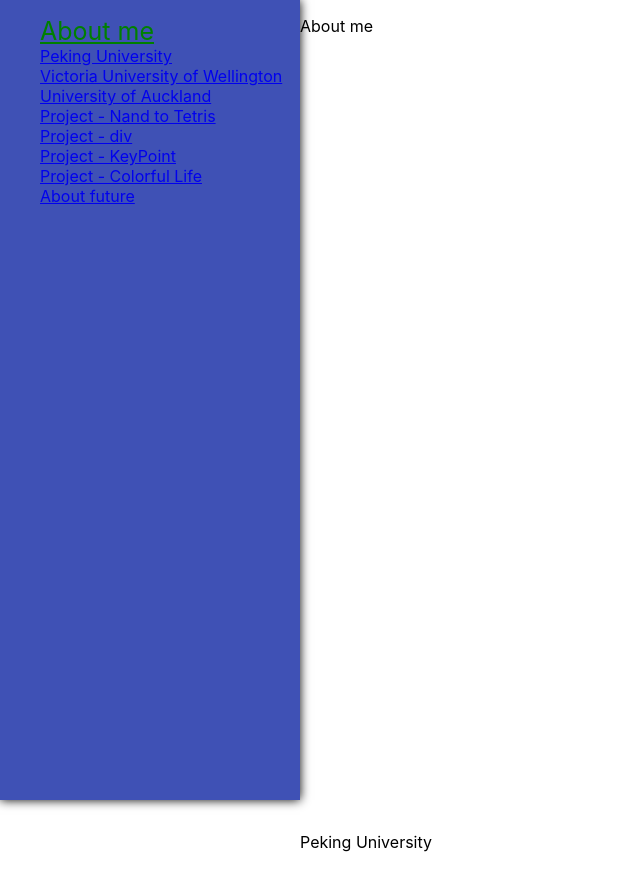
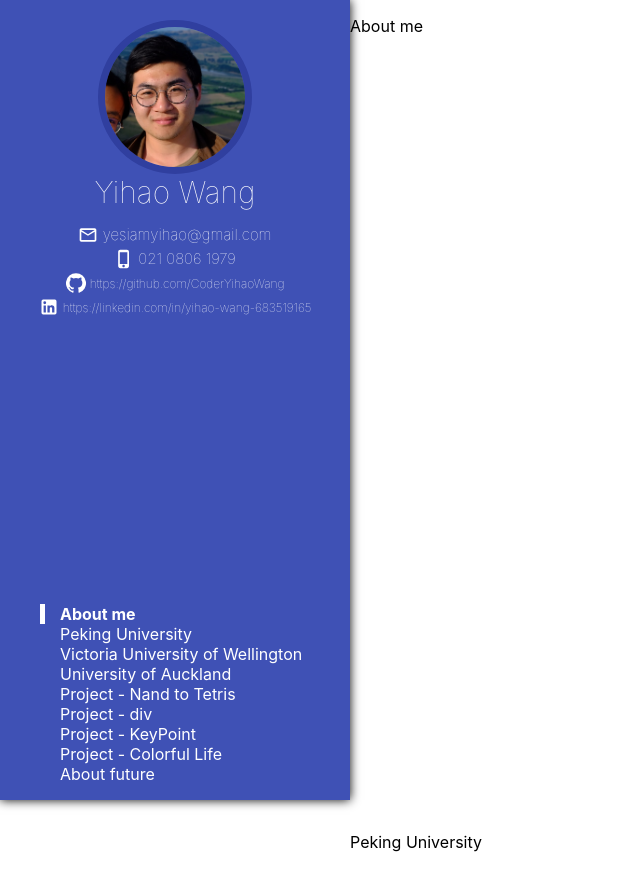
Before and after one commit to y1hao/cv2020, a React (Create React App) app: page / in a window 1280 px wide. Shown: the top 890 px of the page, without its empty margins (0-640 px from the left). Built offline with nearby package versions, Linux system fonts and the light colour scheme.

Commit message:
Add content to nav drawer

```diff
--- a/src/Components/Content.tsx
+++ b/src/Components/Content.tsx
@@ -11,7 +11,7 @@ export default function Content(props: IProps) {
     createStyles({
       root: {
         [theme.breakpoints.up('sm')]: {
-          marginLeft: 300
+          marginLeft: 350
         },
         [theme.breakpoints.down('xs')]: {
           marginTop: 50
--- a/src/Components/Nav.css
+++ b/src/Components/Nav.css
@@ -1,8 +1,26 @@
-a {
-    display: block
+.scroll-spy > a {
+    display: block;
+    box-sizing: border-box;
+    padding-left: 15px;
+    color: white;
+    text-decoration: none;
+    border-left: rgba(0,0,0,0) solid 5px;
+    text-align: left;
 }
 
-.is-current {
-    color: green;
-    font-size: 25px;
+.scroll-spy > a:hover {
+    font-weight: bold;
 }
+
+.scroll-spy > a:visited {
+    color: white;
+}
+
+.scroll-spy > a:active {
+    font-weight: bolder;
+}
+
+.scroll-spy > .is-current {
+    border-left: white solid 5px;
+    font-weight: bold;
+}
--- a/src/Components/Nav.tsx
+++ b/src/Components/Nav.tsx
@@ -17,6 +17,7 @@ export default function Nav() {
         "aboutFuture"
       ]}
       currentClassName="is-current"
+      className="scroll-spy"
     >
       <a href="#aboutMe">About me</a>
       <a href="#pekingUniversity">Peking University</a>
--- a/src/Components/NavDrawer.tsx
+++ b/src/Components/NavDrawer.tsx
@@ -1,6 +1,8 @@
 import React from 'react';
 import { Drawer, Hidden, Theme, createStyles, makeStyles, List, ListItem, Link } from '@material-ui/core';
 import Nav from './Nav';
+import avatar from '../images/avatar.jpg';
+import { MailOutline, PhoneIphone, GitHub, LinkedIn } from '@material-ui/icons';
 
 interface IProps {
   isDrawerOpen: boolean,
@@ -16,7 +18,7 @@ export default function NavDrawer(props: IProps) {
         border: 'none'
       },
       drawerPaper: {
-        width: 300,
+        width: 350,
         backgroundColor: theme.palette.primary.main,
         border: 'none',
         boxShadow: 'black 0 0 10px'
@@ -25,13 +27,67 @@ export default function NavDrawer(props: IProps) {
         width: 300
       },
       content: {
-        backgroundColor: theme.palette.primary.main
+        backgroundColor: theme.palette.primary.main,
+        height: '100vh',
+        display: 'flex',
+        flexDirection: 'column',
+        justifyContent: 'space-between',
+        flexWrap: 'nowrap',
+      },
+      profileWrapper: {
+
+      },
+      avatar: {
+        width: '40%',
+        display: 'block',
+        borderRadius: '50%',
+        margin: 'auto',
+        marginTop: 20,
+        borderWidth: 7,
+        borderStyle: 'solid',
+        borderColor: theme.palette.primary.dark
+      },
+      name: {
+        fontSize: 30,
+        fontWeight: 'lighter',
+        textAlign: 'center',
+        margin: 'auto',
+        marginBottom: 10,
+        color: 'white'
+      },
+      contact: {
+        fontSize: 15,
+        fontWeight: 'lighter',
+        margin: 'auto',
+        textAlign: 'center',
+        color: 'white'
+      },
+      icon: {
+        fontSize: 20,
+        transform: 'translate(0, 5px)'
+      },
+      link: {
+        fontSize: 12,
+        fontWeight: 'lighter',
+        color: 'white',
+        textDecoration: 'none',
+        '&:hover': {
+          textDecoration: 'underline'
+        }
       }
     })
   )();
 
   const content = (
     <div className={classes.content}>
+      <div className={classes.profileWrapper}>
+        <img src={avatar} className={classes.avatar}></img>
+        <div className={classes.name}>Yihao Wang</div>
+        <div className={classes.contact}><MailOutline className={classes.icon} /> yesiamyihao@gmail.com</div>
+        <div className={classes.contact}><PhoneIphone className={classes.icon} /> 021 0806 1979</div>
+        <div className={classes.contact}><GitHub className={classes.icon} /> <a href="https://github.com/CoderYihaoWang" className={classes.link}>https://github.com/CoderYihaoWang</a></div>
+        <div className={classes.contact}><LinkedIn className={classes.icon} /> <a href="https://linkedin.com/in/yihao-wang-683519165" className={classes.link}>https://linkedin.com/in/yihao-wang-683519165</a></div>
+      </div>
       <Nav />
     </div>
   );
```
Also changed, not shown: src/images/avatar.jpg (added).
